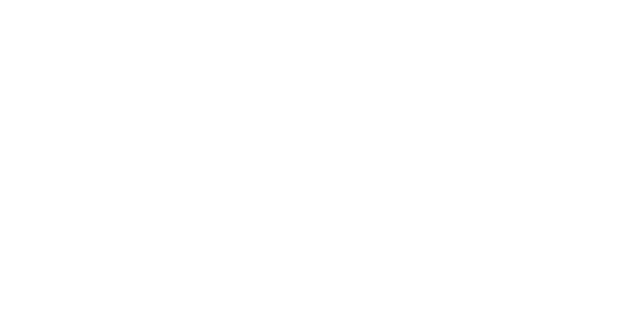
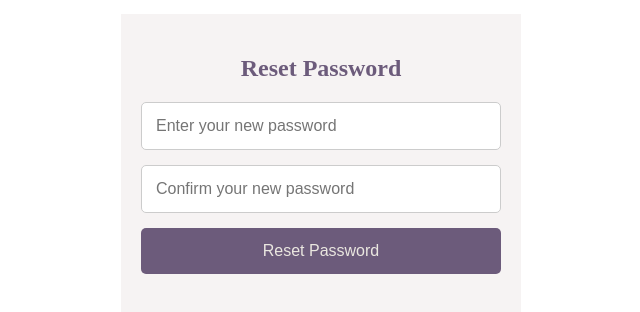
Before and after one commit to gak92/ecom-connect, a React (Vite) app in the folder frontend/: page /reset/1 in a window 1280 px wide. Before the commit this address had no page. Shown: the part 236-548 px from the top of the page, without its empty margins (319-959 px from the left). Built offline with nearby package versions, Linux system fonts and the light colour scheme.

Commit message:
Add the functionality to reset password from the link get in email

```diff
--- a/frontend/src/App.jsx
+++ b/frontend/src/App.jsx
@@ -13,6 +13,7 @@ import ProtectedRoute from "./components/ProtectedRoute";
 import UpdateProfile from "./User/UpdateProfile";
 import UpdatePassword from "./User/UpdatePassword";
 import ForgotPassword from "./User/ForgotPassword";
+import ResetPassword from "./User/ResetPassword";
 
 function App() {
   const { isAuthenticated, user } = useSelector((state) => state.user);
@@ -47,6 +48,7 @@ function App() {
           element={<ProtectedRoute element={<UpdatePassword />} />}
         />
         <Route path="/password/forgot" element={<ForgotPassword />} />
+        <Route path="/reset/:token" element={<ResetPassword />} />
       </Routes>
       {isAuthenticated && <UserDashboard user={user} />}
     </Router>
--- /dev/null
+++ b/frontend/src/User/ResetPassword.jsx
@@ -0,0 +1,84 @@
+import React, { useEffect, useState } from "react";
+import "../UserStyles/Form.css";
+import PageTitle from "../components/PageTitle";
+import { useNavigate, useParams } from "react-router-dom";
+import { useDispatch, useSelector } from "react-redux";
+import {
+  removeErrors,
+  removeSuccess,
+  resetUserPassword,
+} from "../features/user/userSlice";
+import { toast } from "react-toastify";
+
+function ResetPassword() {
+  const [password, setPassword] = useState("");
+  const [confirmPassword, setConfirmPassword] = useState("");
+  const { token } = useParams(); // Retrieve token from URL parameters
+  const { loading, success, error } = useSelector((state) => state.user);
+  const dispatch = useDispatch();
+  const navigate = useNavigate();
+
+  const resetPasswordSubmit = (e) => {
+    e.preventDefault();
+    const data = {
+      password,
+      confirmPassword,
+    };
+    dispatch(resetUserPassword({ token, userData: data }));
+  };
+
+  useEffect(() => {
+    if (error) {
+      toast.error(error, {
+        position: "top-center",
+        autoClose: 3000,
+      });
+      dispatch(removeErrors());
+    }
+  }, [dispatch, error]);
+
+  useEffect(() => {
+    if (success) {
+      toast.success("Password updated successfully", {
+        position: "top-center",
+        autoClose: 3000,
+      });
+      dispatch(removeSuccess());
+        navigate("/login");
+    }
+  }, [dispatch, success]);
+
+  return (
+    <>
+      <PageTitle title="Reset Password" />
+      <div className="container form-container">
+        <div className="form-content">
+          <form className="form" onSubmit={resetPasswordSubmit}>
+            <h2>Reset Password</h2>
+            <div className="input-group">
+              <input
+                type="password"
+                name="password"
+                placeholder="Enter your new password"
+                value={password}
+                onChange={(e) => setPassword(e.target.value)}
+              />
+            </div>
+            <div className="input-group">
+              <input
+                type="password"
+                name="confirmPassword"
+                placeholder="Confirm your new password"
+                value={confirmPassword}
+                onChange={(e) => setConfirmPassword(e.target.value)}
+              />
+            </div>
+            <button className="authBtn">Reset Password</button>
+          </form>
+        </div>
+      </div>
+    </>
+  );
+}
+
+export default ResetPassword;
--- a/frontend/src/features/user/userSlice.js
+++ b/frontend/src/features/user/userSlice.js
@@ -158,6 +158,32 @@ export const forgotUserPassword = createAsyncThunk(
       const { data } = await axios.post(
         "/api/v1/password/forgot",
         email,
+        config
+      );
+      console.log("Forgot Password Request response: ", data);
+      return data;
+    } catch (error) {
+      console.log("Forgot Password error: ", error);
+      return rejectWithValue(
+        error.response?.data || { message: "Failed to send email" }
+      );
+    }
+  }
+);
+
+// Reset Password
+export const resetUserPassword = createAsyncThunk(
+  "user/resetUserPassword",
+  async ({token, userData}, { rejectWithValue }) => {
+    try {
+      const config = {
+        headers: {
+          "Content-Type": "application/json",
+        },
+      };
+      const { data } = await axios.post(
+        `/api/v1/reset/${token}`,
+        userData,
         config
       );
       console.log("Forgot Password Request response: ", data);
@@ -334,6 +360,28 @@ const userSlice = createSlice({
           action.payload?.message ||
           "Email send failed, please try again later";
       });
+
+      // Reset Password
+      builder
+      .addCase(resetUserPassword.pending, (state) => {
+        state.loading = true;
+        state.error = null;
+      })
+      .addCase(resetUserPassword.fulfilled, (state, action) => {
+        state.loading = false;
+        state.error = null;
+        state.success = action.payload?.success;
+        state.user = null;
+        state.isAuthenticated = false;
+      })
+      .addCase(resetUserPassword.rejected, (state, action) => {
+        state.loading = false;
+        state.error =
+          action.payload?.message ||
+          "Password Reset failed, please try again later";
+      });
+
+
   },
 });
 
```
